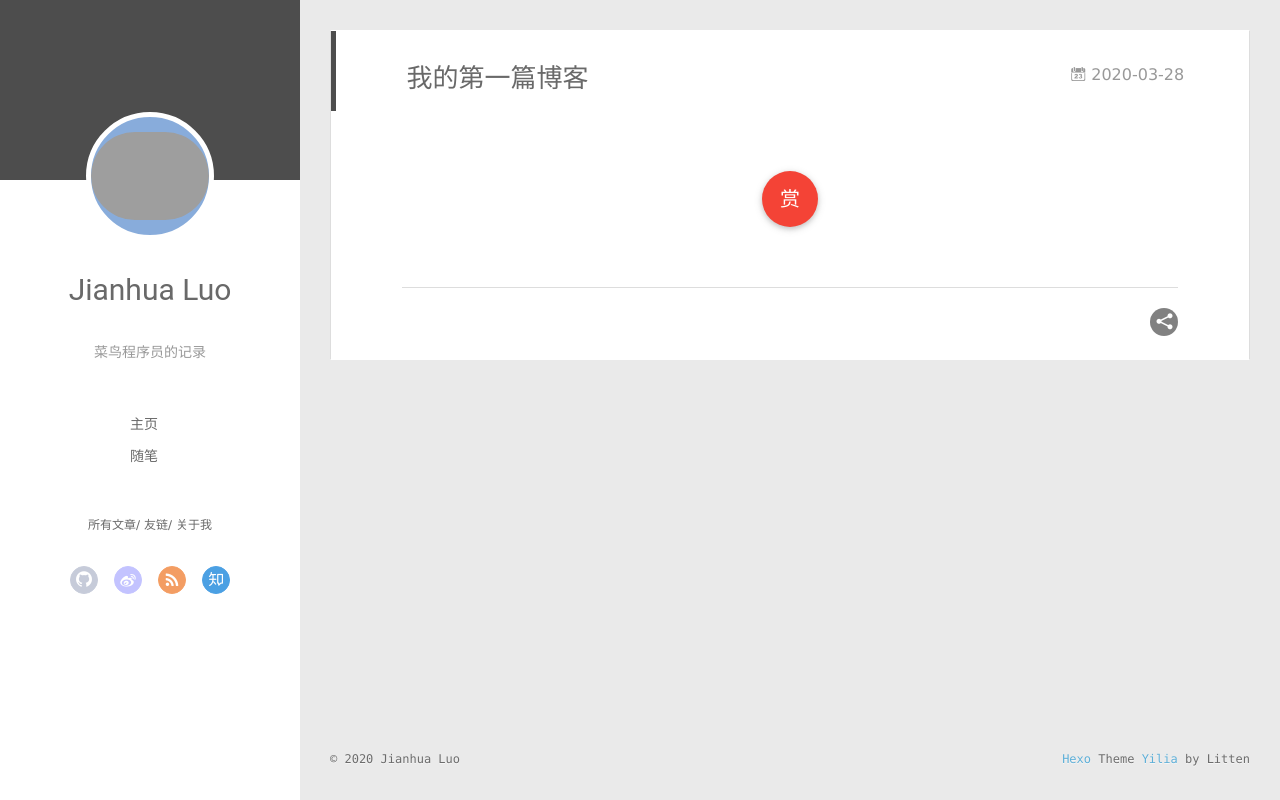
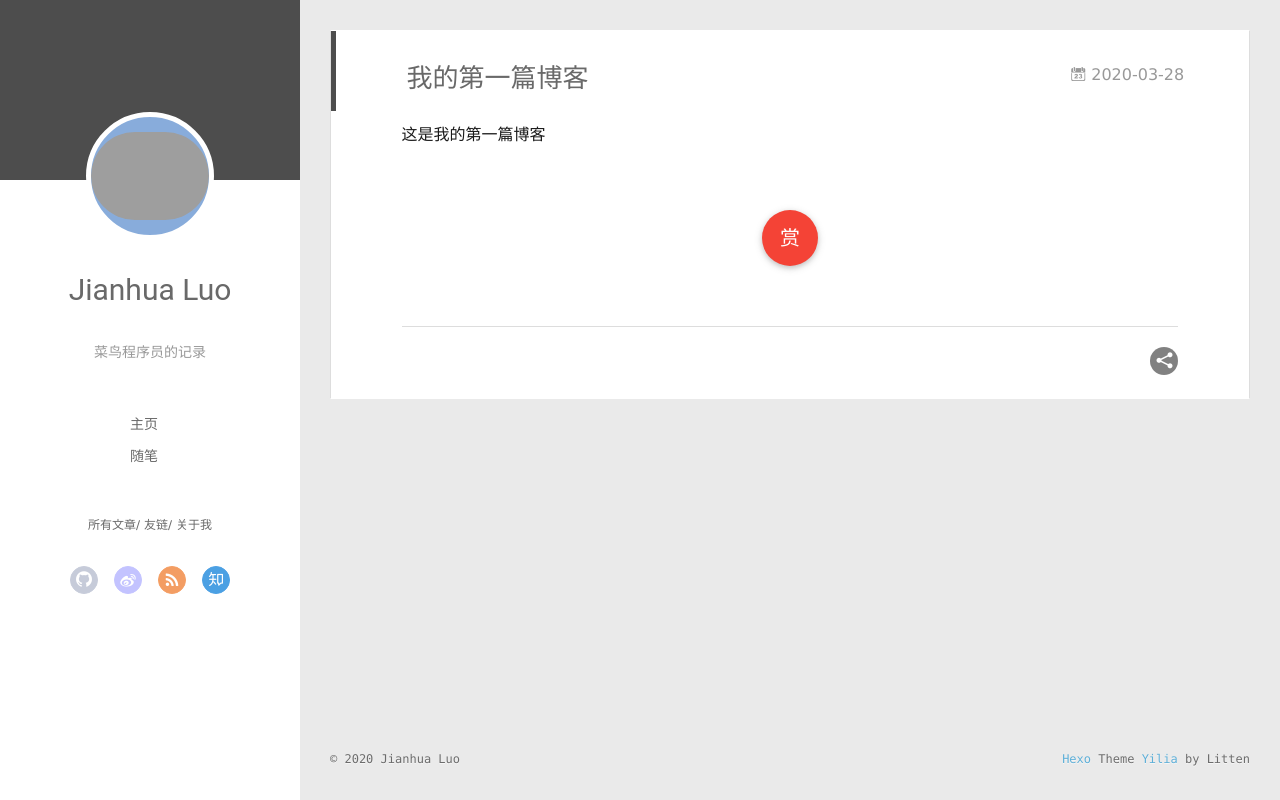
Before and after one commit to JHL1998/JHL1998.github.io, a plain HTML site: page 2020/03/28/我的第一篇博客/index.html in a window 1280 px wide. Drawn offline with Linux system fonts and the light colour scheme; no server answers; grey boxes are pictures that could not be loaded.

Commit message:
Site updated: 2020-03-28 12:18:19

```diff
--- a/2020/03/28/我的第一篇博客/index.html
+++ b/2020/03/28/我的第一篇博客/index.html
@@ -8,14 +8,14 @@
   <link rel="dns-prefetch" href="http://yoursite.com">
   <title>我的第一篇博客 | Jianhua Luo的博客</title>
   <meta name="viewport" content="width=device-width, initial-scale=1, maximum-scale=1">
-  <meta name="description" content="技术博客">
+  <meta name="description" content="这是我的第一篇博客">
 <meta property="og:type" content="article">
 <meta property="og:title" content="我的第一篇博客">
 <meta property="og:url" content="http://yoursite.com/2020/03/28/%E6%88%91%E7%9A%84%E7%AC%AC%E4%B8%80%E7%AF%87%E5%8D%9A%E5%AE%A2/index.html">
 <meta property="og:site_name" content="Jianhua Luo的博客">
-<meta property="og:description" content="技术博客">
+<meta property="og:description" content="这是我的第一篇博客">
 <meta property="article:published_time" content="2020-03-28T01:23:55.000Z">
-<meta property="article:modified_time" content="2020-03-28T01:23:55.228Z">
+<meta property="article:modified_time" content="2020-03-28T04:16:58.931Z">
 <meta property="article:author" content="Jianhua Luo">
 <meta name="twitter:card" content="summary">
 
@@ -177,6 +177,7 @@
 
     <div class="article-entry" itemprop="articleBody">
 
+        <p>这是我的第一篇博客</p>
 
 
 
```
Also changed, not shown: index.html (+1 -0 lines).
